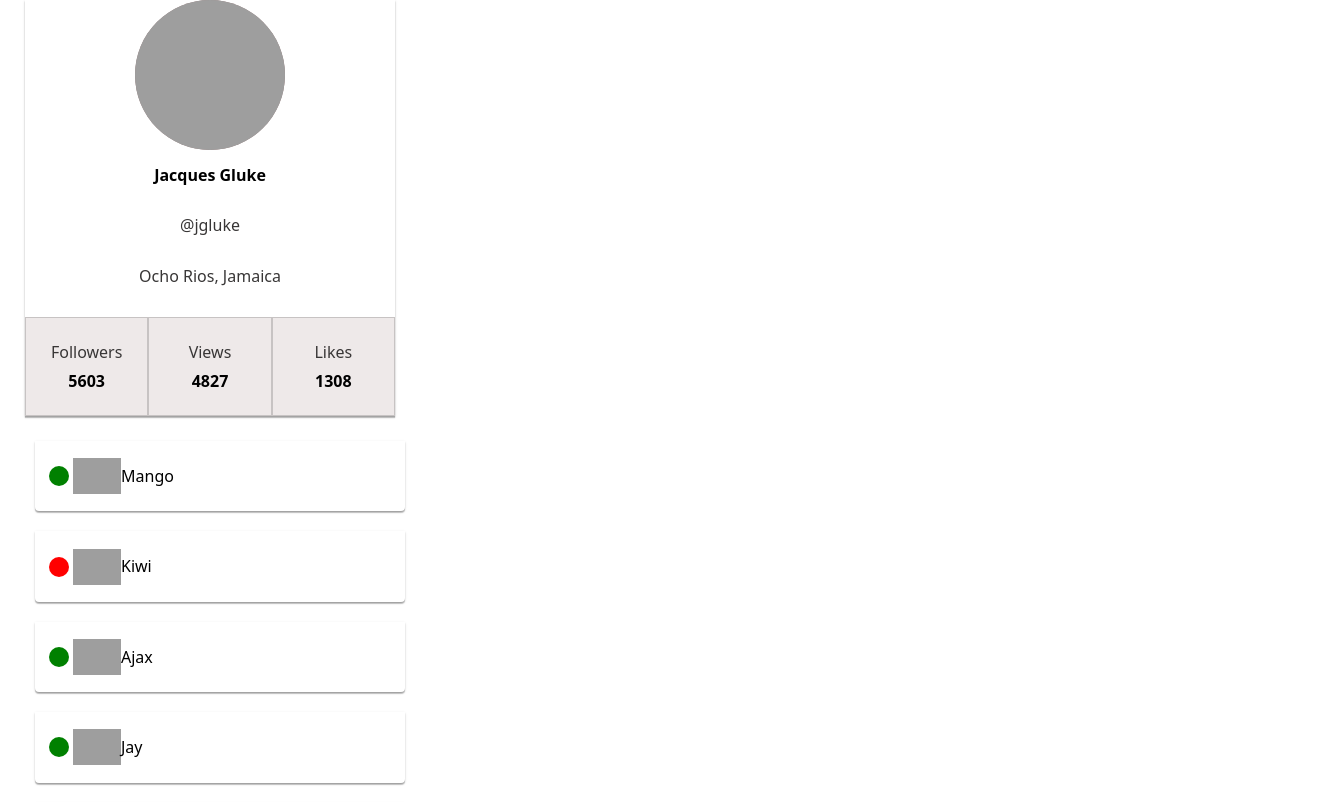
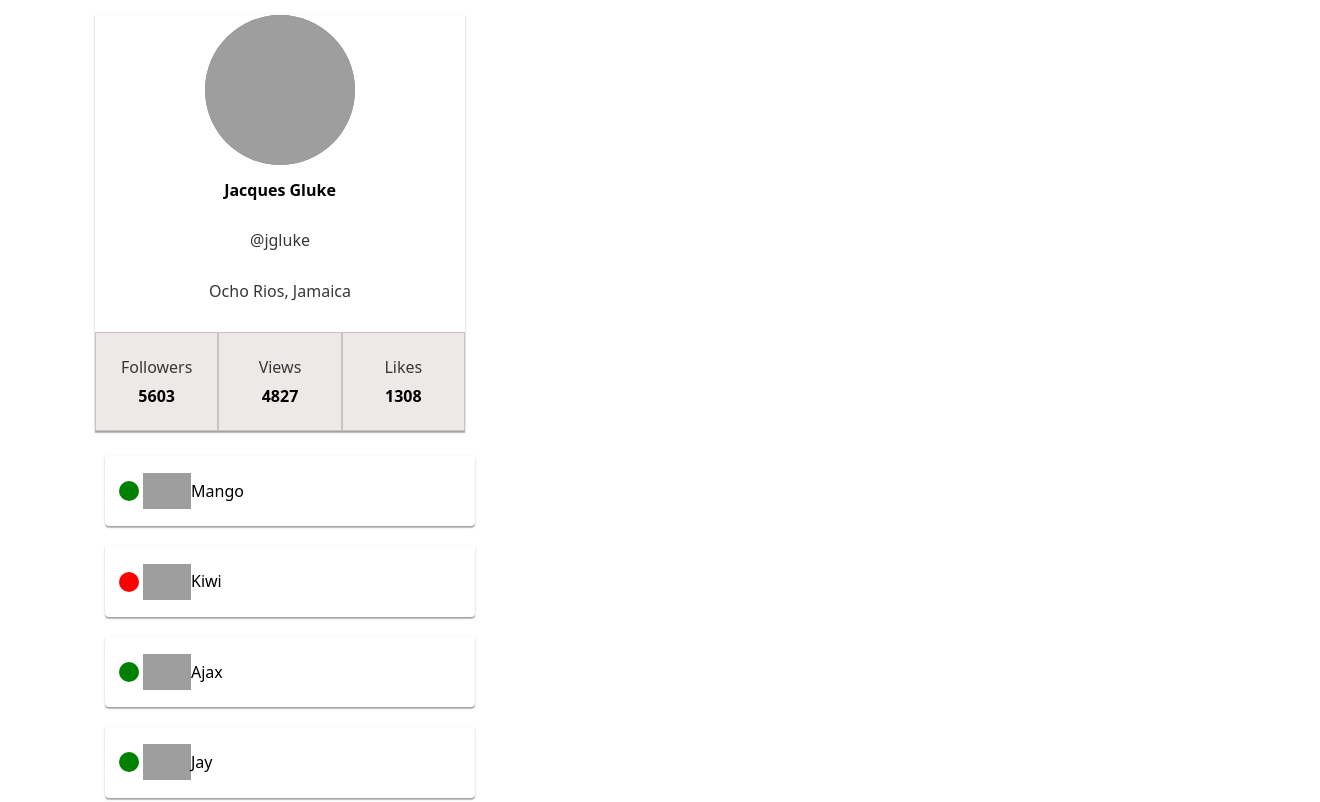
Before and after one commit to ElenVlass/goit-react-hw-01-components, a React (Create React App) app: page / in a window 1280 px wide. Shown: the top 802 px of the page, 1320 px wide, since content can reach past the window. Built offline with nearby package versions, Linux system fonts and the light colour scheme; grey boxes are pictures that could not be loaded.

Commit message:
add container

```diff
--- a/src/App.js
+++ b/src/App.js
@@ -4,6 +4,7 @@ import Friendslist from './components/friend-list/FriendList';
 import Profile from './components/social-profile/Profile';
 import Statistics from './components/statistics/Statistics';
 import TransactionHistory from './components/transaction-history/TransactionHistory';
+import Container from './components/container/Container';
 
 import user from './components/social-profile/user.json';
 import friends from './components/friend-list/friends.json';
@@ -12,7 +13,7 @@ import transactions from './components/transaction-history/transactions.json';
 
 const App = () => {
     return (
-    <>
+    <Container>
 
         <Profile
         name={user.name}
@@ -33,7 +34,7 @@ const App = () => {
         <TransactionHistory
         items={transactions}/>
 
-    </>
+    </Container>
     );
 };
 
--- /dev/null
+++ b/src/components/container/Container.js
@@ -0,0 +1,8 @@
+import React from 'react';
+import styles from './Container.module.css'
+
+const Container = ({children}) => (
+<div className={styles.container}>{children}</div>
+);
+
+export default Container;
--- /dev/null
+++ b/src/components/container/Container.module.css
@@ -0,0 +1,8 @@
+.container {
+  max-width: 1170px;
+  margin-right: auto;
+  margin-left: auto;
+  padding-left: 15px;
+  padding-right: 15px;
+  padding-top: 15px;
+}
```
